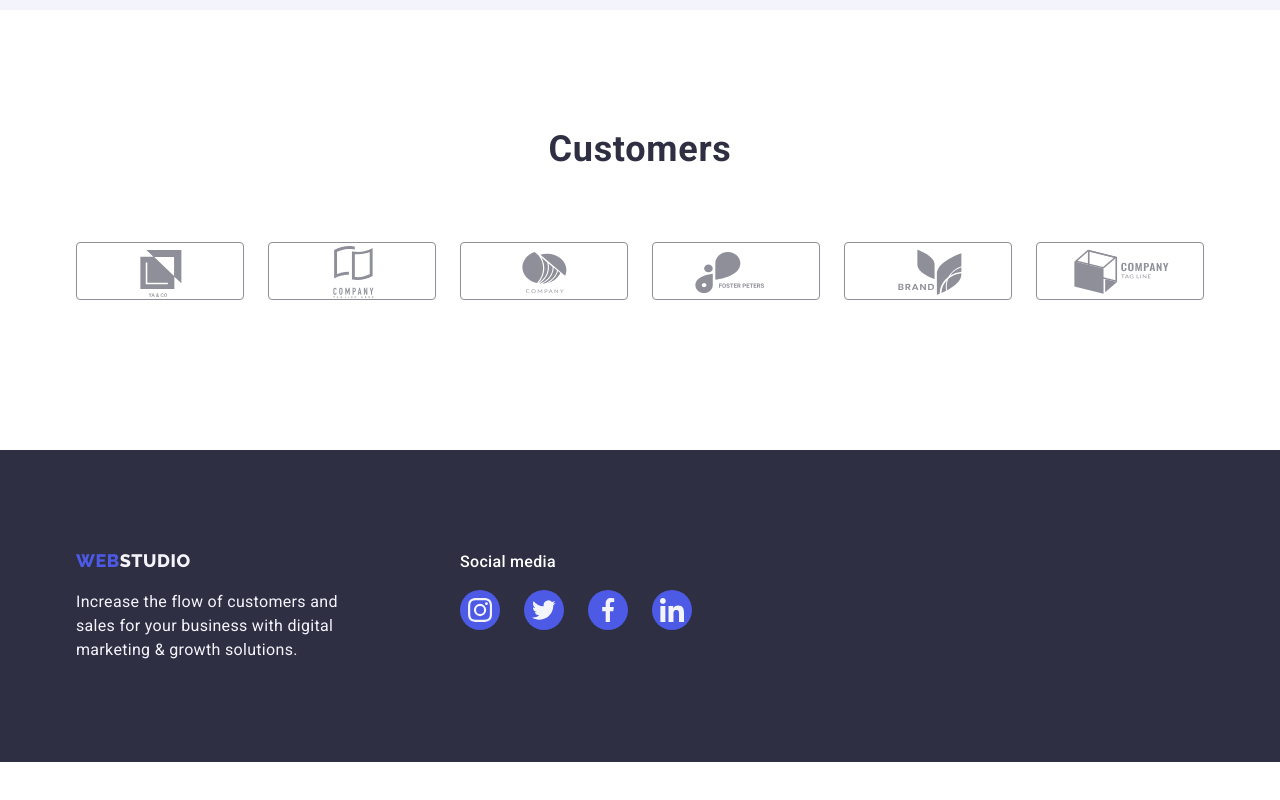
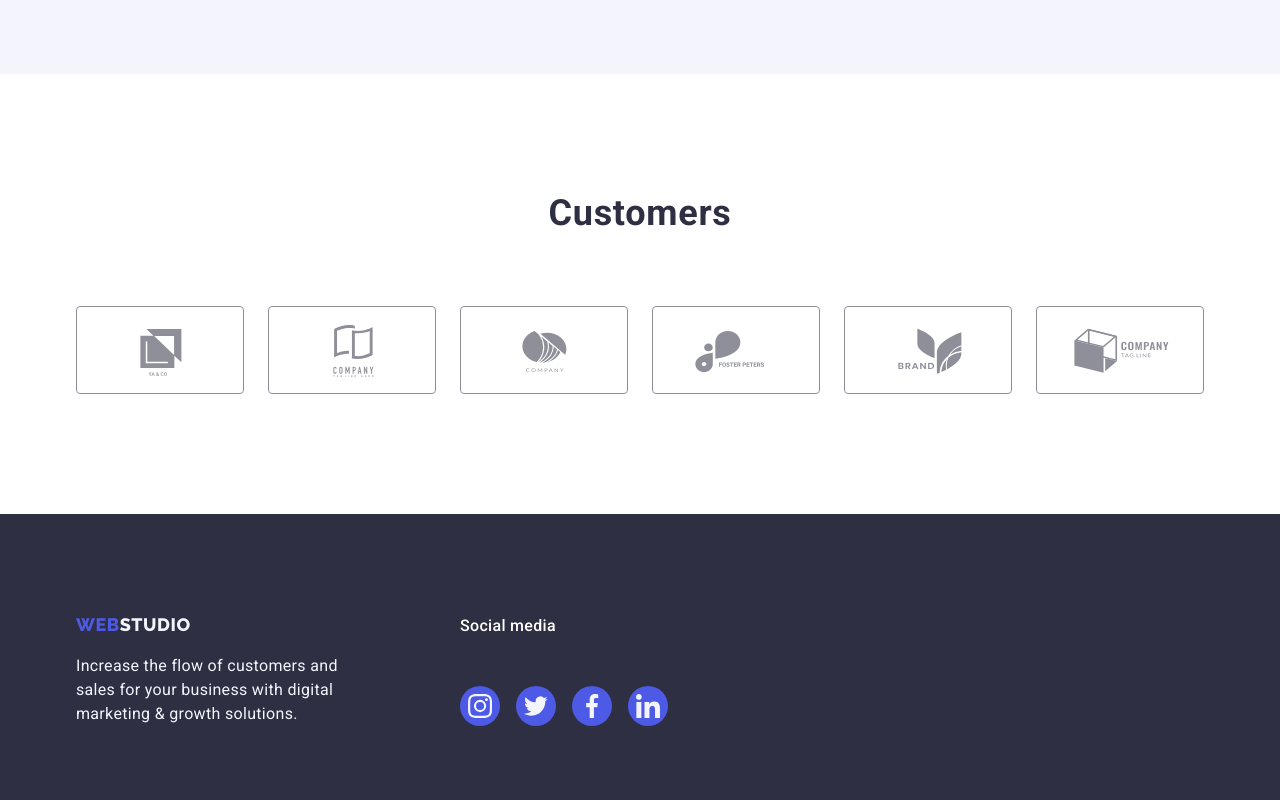
Before and after one commit to YuliiaKush/goit-markup-hw-04, a plain HTML site: page index.html in a window 1280 px wide. Shown: the part 2462-3262 px from the top of the page. Before the commit the page ends 3224 px from the top, so only its background shows below. Drawn offline with nearby package versions, Linux system fonts and the light colour scheme.

Commit message:
updateee

```diff
--- a/css/styles.css
+++ b/css/styles.css
@@ -456,6 +456,14 @@ a {
   display: flex;
   justify-content: center;
   gap: 24px;
+  padding: 32px 0;
+}
+
+.social-list-footer {
+  display: flex;
+  justify-content: center;
+  gap: 16px;
+  padding: 32px 0;
 }
 
 .employees-position {
@@ -483,6 +491,7 @@ a {
   border: 1px solid var(--icon-color);
   border-radius: 4px;
   color: var(--icon-color);
+  height: 100%;
 }
 
 .customers-list-link:hover,
--- a/index.html
+++ b/index.html
@@ -403,7 +403,7 @@
         </div>
         <div class="social-media">
           <p class="social-media-text">Social media</p>
-          <ul class="social-list">
+          <ul class="social-list-footer">
             <li class="social-list-item">
               <a href="" class="social-footer-link">
                 <svg class="social-list-icon" width="24" height="24">
```
